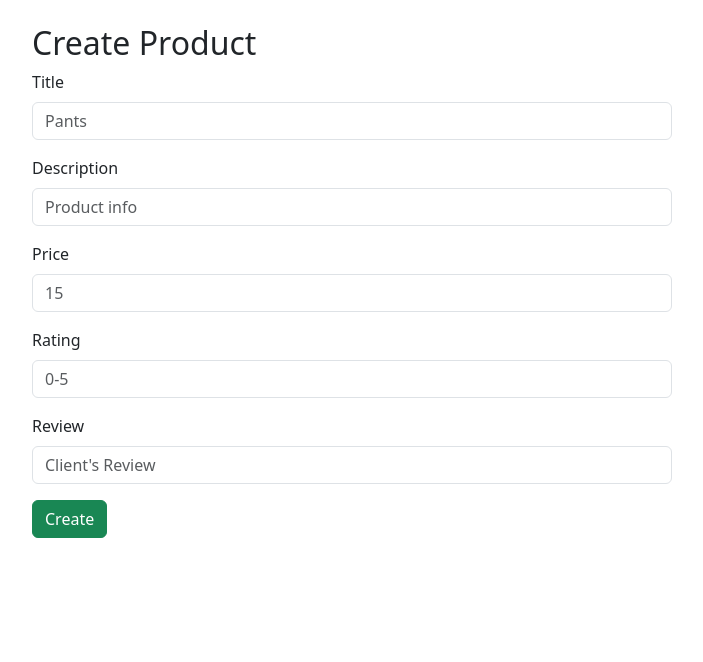
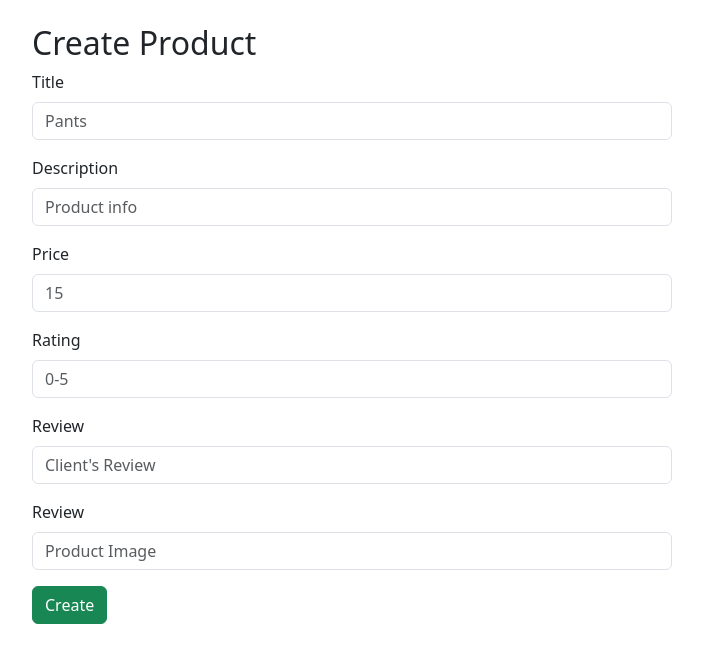
Before and after one commit to beingkashifali/crud-integration-admin-vite, a React (Vite) app: page /create-product in a window 1280 px wide. Shown: the top 662 px of the page, without its empty margins (288-991 px from the left). Built offline with nearby package versions, Linux system fonts and the light colour scheme.

Commit message:
updated form

```diff
--- a/src/pages/create-product.jsx
+++ b/src/pages/create-product.jsx
@@ -11,6 +11,7 @@ function CreateProduct() {
     price: "",
     rating: "",
     review: "",
+    productImage: "",
   });
   const navigate = useNavigate();
 
@@ -84,6 +85,16 @@ function CreateProduct() {
             onChange={changeHandler}
           />
         </Form.Group>
+        <Form.Group className="mb-3" controlId="exampleForm.ControlInput5">
+          <Form.Label>Review</Form.Label>
+          <Form.Control
+            type="text"
+            placeholder="Product Image"
+            name="productImage"
+            value={product.productImage}
+            onChange={changeHandler}
+          />
+        </Form.Group>
         <Button type="submit" variant="success">
           Create
         </Button>
```
